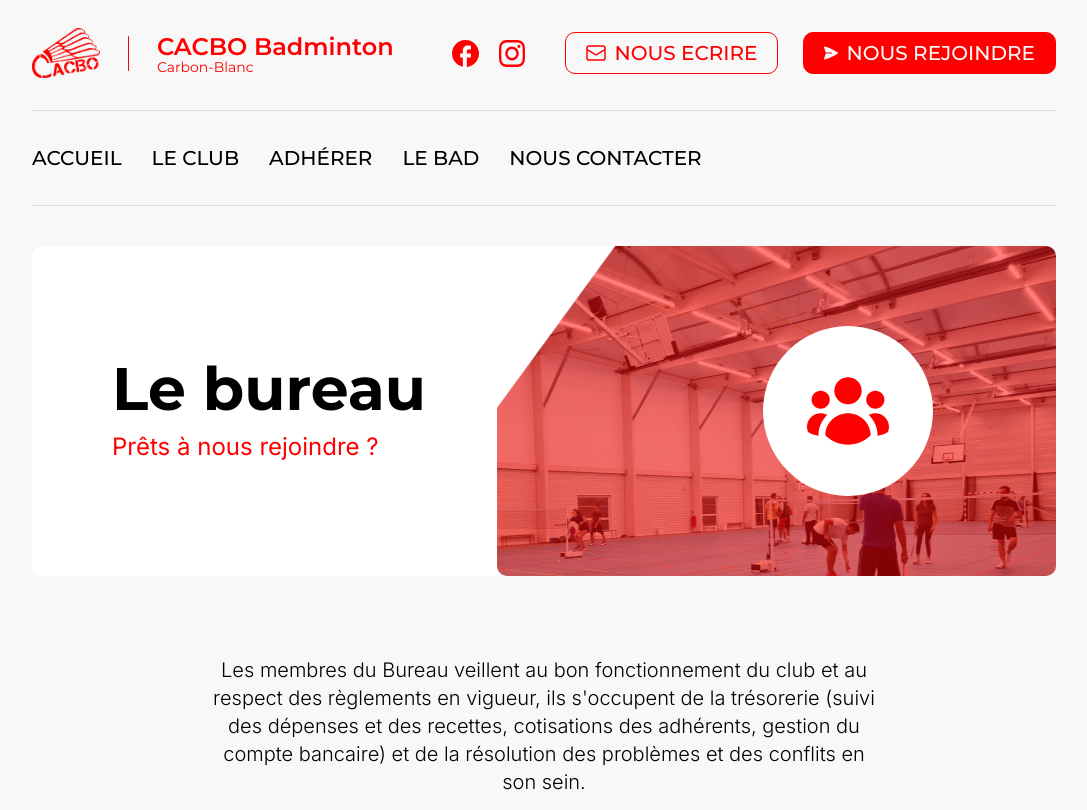
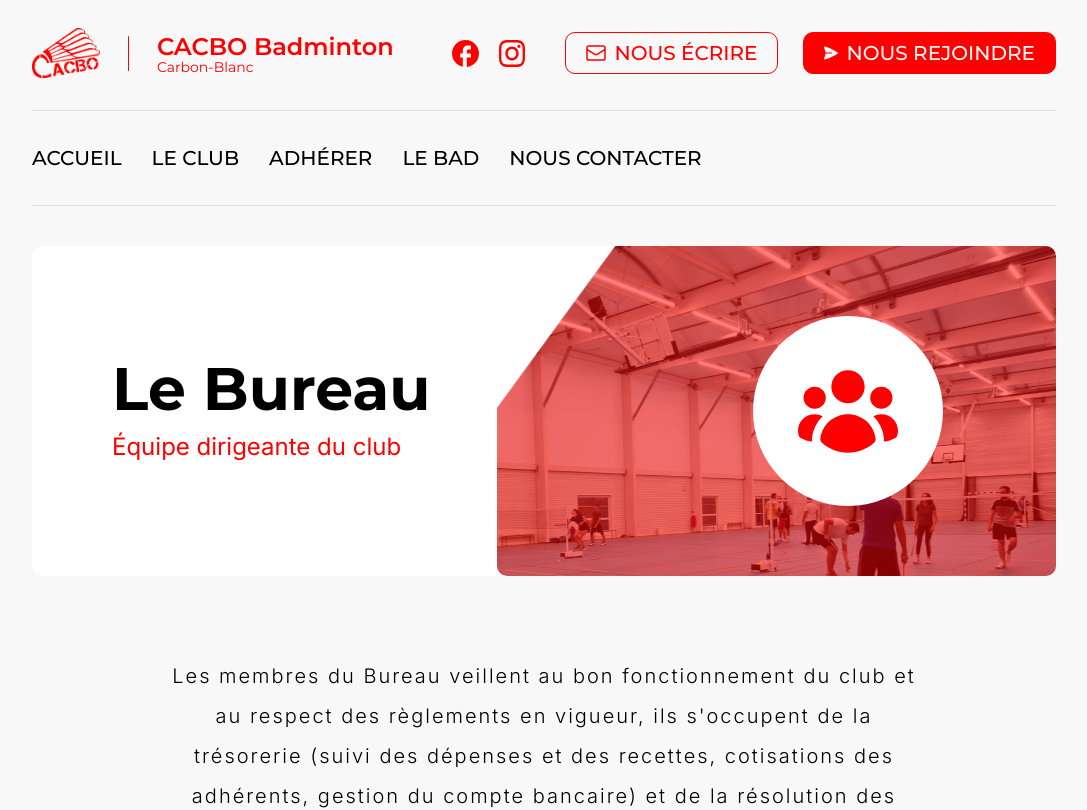
Before and after one commit to Matsuel/CACBO-Badminton, a Next.js app: page /bureau in a window 1280 px wide. Shown: the top 810 px of the page, without its empty margins (96-1183 px from the left). Built offline with nearby package versions, Linux system fonts and the light colour scheme; a web font is replaced by a local one.

Commit message:
All -> Patch bugs

```diff
--- a/src/components/Hero.tsx
+++ b/src/components/Hero.tsx
@@ -28,8 +28,8 @@ const Hero = ({
             </div>
 
             <div className='w-[57%] h-[330px] flex flex-col justify-center items-center bg-cover bg-center bg-no-repeat rounded-ten' style={{ backgroundImage: `url(${background.src})` }}>
-                <div className='w-[170px] h-[170px] bg-white rounded-full flex justify-center items-center ml-36'>
-                    <Image src={icon} alt='icon' />
+                <div className='w-[190px] h-[190px] bg-white rounded-full flex justify-center items-center ml-36'>
+                    <Image src={icon} alt='icon' width={100} />
                 </div>
             </div>
 
--- a/src/constantes/NavbarLinks.ts
+++ b/src/constantes/NavbarLinks.ts
@@ -17,6 +17,6 @@ export const NavbarSocialLinks = [
 ]
 
 export const NavbarButtonLinks = [
-    {name: 'NOUS ECRIRE', href: '/contact', variant: 'primary', icon: Envelope},
+    {name: 'NOUS ÉCRIRE', href: '/contact', variant: 'primary', icon: Envelope},
     {name: 'NOUS REJOINDRE', href: '/join', variant: 'inverted', icon: Send},
 ]
--- a/src/constantes/index.ts
+++ b/src/constantes/index.ts
@@ -1,7 +1,7 @@
 export enum SITE_CONFIG {
     title = 'CACBO Badminton',
     adherer = 'Adhérer',
-    bureau = 'Le bureau',
+    bureau = 'Le Bureau',
     club = 'Histoire',
     contact = 'Nous contacter',
     partenaires = 'Nos partenaires',
--- a/src/pages/bureau.tsx
+++ b/src/pages/bureau.tsx
@@ -47,11 +47,11 @@ const Bureau = () => {
             <Hero
                 background={HeroBureau}
                 title={SITE_CONFIG.bureau}
-                subtitle='Prêts à nous rejoindre ?'
+                subtitle='Équipe dirigeante du club'
                 icon={People}
             />
 
-            <div className="w-[53%] font-Inter font-light text-xl text-wrap text-center mt-20">
+            <div className="w-[59%] font-Inter font-light text-xl tracking-widest leading-10 text-wrap text-center mt-20">
                 Les membres du Bureau veillent au bon fonctionnement du club et au respect des règlements en vigueur,
                 ils s&apos;occupent de la trésorerie (suivi des dépenses et des recettes, cotisations des adhérents, gestion
                 du compte bancaire) et de la résolution des problèmes et des conflits en son sein.
```
